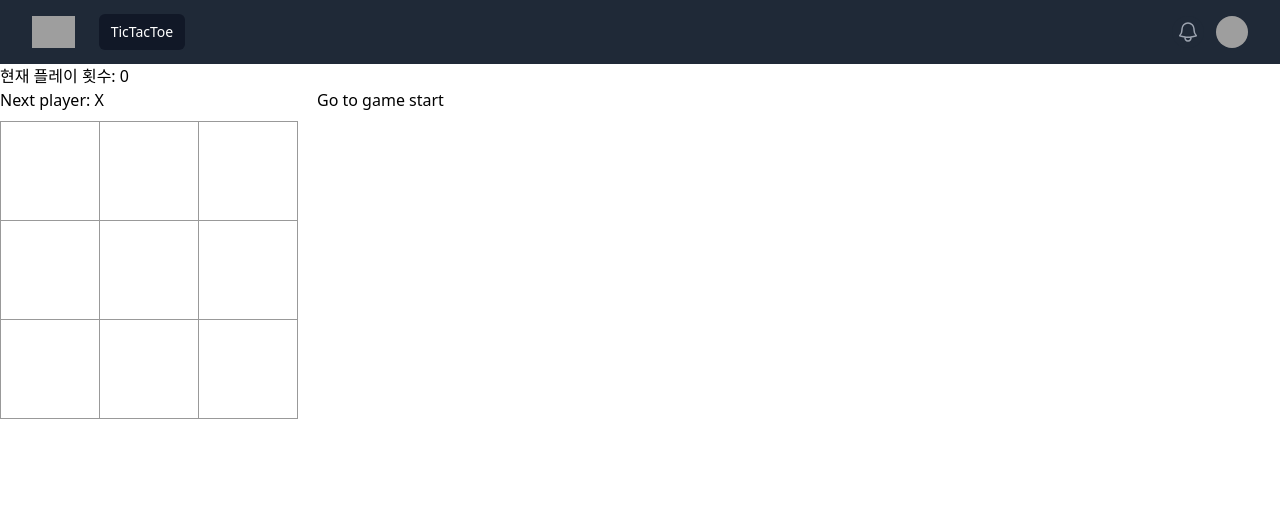
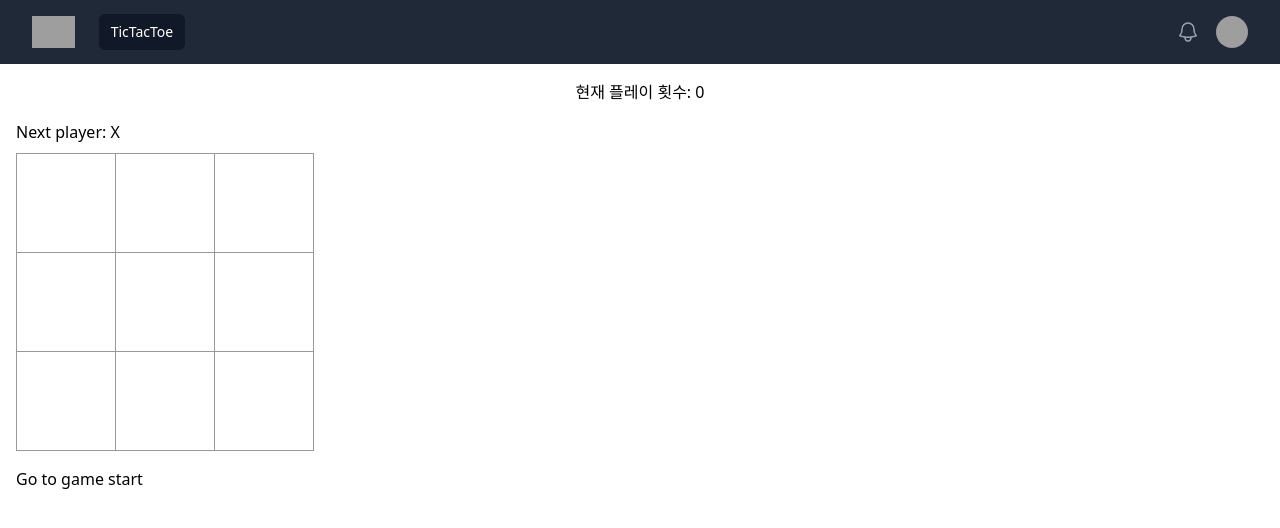
Before and after one commit to naturalkei/tictactoe, a React (Vite) app: page / in a window 1280 px wide. Shown: the top 528 px of the page. Built offline with nearby package versions, Linux system fonts and the light colour scheme; grey boxes are pictures that could not be loaded.

Commit message:
chore: update styles

```diff
--- a/src/app/game.jsx
+++ b/src/app/game.jsx
@@ -56,19 +56,21 @@ export function Game ({ clss }) {
   return (
     <>
       <Header />
-      <div>
-        <p><span>현재 플레이 횟수:</span> {currentMove}</p>
+      <div className="container mx-auto px-4">
+        <div className="flex">
+          <p className="p-4 mx-auto"><span>현재 플레이 횟수:</span> {currentMove}</p>
         </div>
         <div className={classnames(clss, { done: finished })}>
-        <div className="game-board">
+          <div className="mx-auto game-board">
             <Board
               xIsNext={xIsNext}
               squares={currentSquares}
               onPlay={handlePlay}
               onCheckWinner={handleCheckWinner} />
           </div>
-        <div className="game-info">
+          <div className="game-info mt-4">
             <ol>{moves}</ol>
+          </div>
         </div>
       </div>
     </>
--- a/src/styles/main.scss
+++ b/src/styles/main.scss
@@ -2,8 +2,8 @@
 @import './vars';
 
 .game {
-  display: flex;
-  flex-direction: row;
+  // display: flex;
+  // flex-direction: row;
 
   &.done {
     .square {
@@ -38,6 +38,6 @@
   margin-bottom: 10px;
 }
 
-.game-info {
-  margin-left: 20px;
-}
+// .game-info {
+//   margin-left: 20px;
+// }
--- a/tailwind.config.js
+++ b/tailwind.config.js
@@ -5,6 +5,9 @@ export default {
     './src/**/*.{js,ts,jsx,tsx}'
   ],
   theme: {
+    container: {
+      center: true
+    },
     extend: {}
   },
   plugins: []
```
Lines whose indentation alone changed are shown as unchanged.
